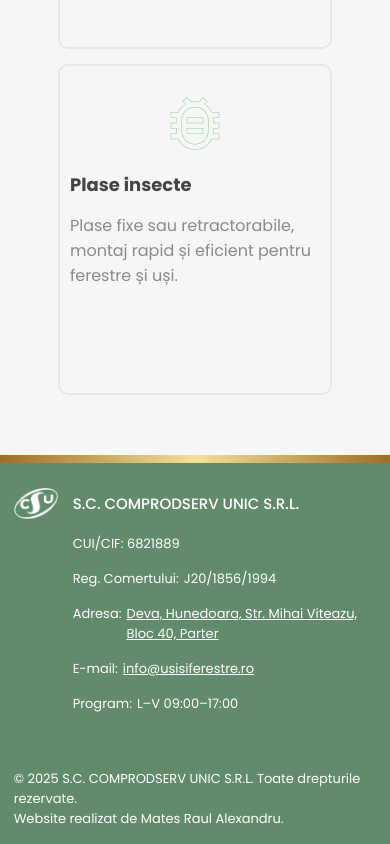
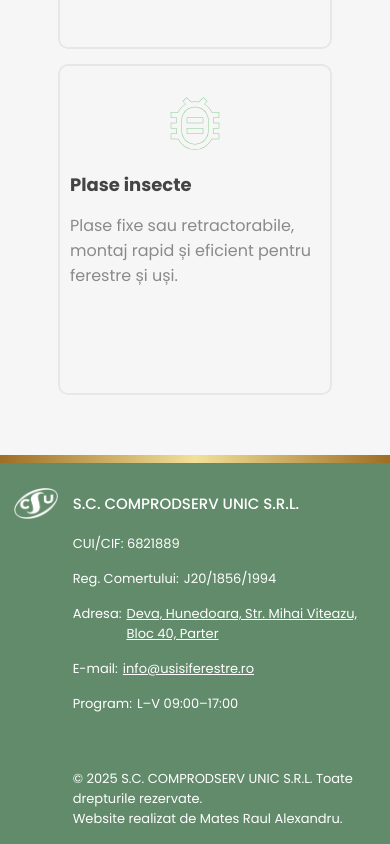
Before and after one commit to raul-mates/usi-si-ferestre, an Angular app: page /homepage in a window 390 px wide. Shown: the part 1742-2586 px from the top of the page. Built offline with nearby package versions, Linux system fonts and the light colour scheme.

Commit message:
added most of the footer content

```diff
--- a/src/app/shared/components/footer/footer.scss
+++ b/src/app/shared/components/footer/footer.scss
@@ -18,6 +18,10 @@
 
     @media only screen and (max-width: 1024px) {
       width: 93%;
+    }
+
+    @media only screen and (max-width: 979px) {
+      justify-content: center;
     }
   }
 
@@ -55,7 +59,7 @@
   }
 
   &__right-container {
-    padding: 25px 0 15px 0;
+    padding: 25px 0 15px 59px;
 
     &__copyright-developer {
       font-size: 13px;
```
